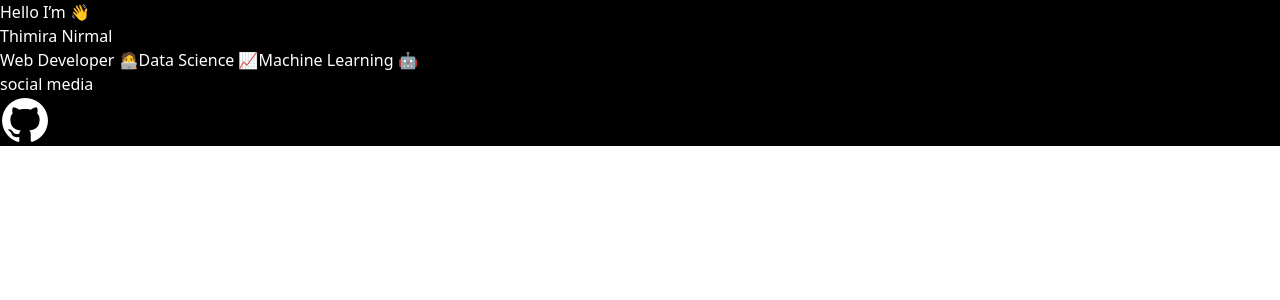
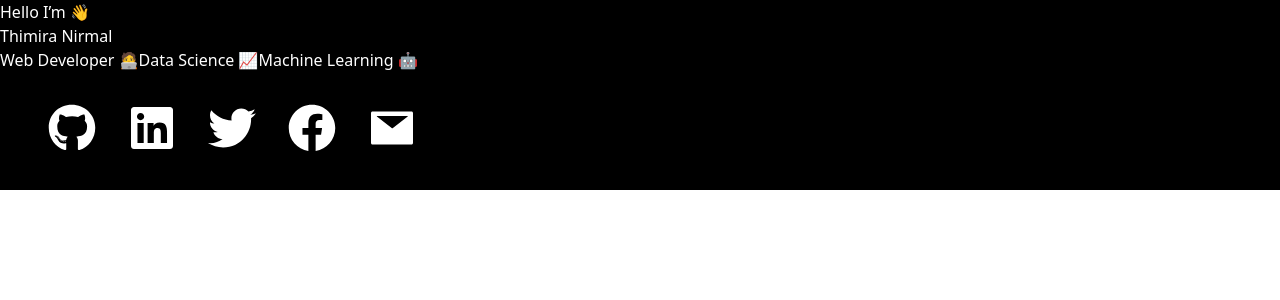
Before and after one commit to timnirmal/Portfolio-Vite, a React app: page / in a window 1280 px wide. Shown: the top 300 px of the page. Built offline with nearby package versions, Linux system fonts and the light colour scheme; the HTML template or start-up script is replaced by a standard one.

Commit message:
Feature/Social Media Icons (#1)
* SM Added

* SM Refactored

```diff
--- a/package.json
+++ b/package.json
@@ -11,6 +11,7 @@
   "dependencies": {
     "react": "^18.2.0",
     "react-dom": "^18.2.0",
+    "react-icons": "^4.6.0",
     "react-router-dom": "^6.4.3"
   },
   "devDependencies": {
--- /dev/null
+++ b/src/component/SocialMedia/SMIcon.jsx
@@ -0,0 +1,12 @@
+import {me} from "../../data/index.jsx";
+
+export default function SMIcon({url, children}) {
+    return <>
+        <a href={url}
+           target="_blank" rel="noreferrer"
+           className="inline-block text-5xl px-4"
+        >
+            {children}
+        </a>
+    </>;
+}
--- a/src/component/SocialMedia/index.jsx
+++ b/src/component/SocialMedia/index.jsx
@@ -7,26 +7,43 @@ import iconTwitter from "/images/icon _twitter.png";
 import iconFacebook from "/images/icon _facebook.png";
 import iconEmail from "/images/icon _email.png";
 
+import {FaGithub} from "react-icons/fa";
+import {FaLinkedin} from "react-icons/fa";
+import {FaTwitter} from "react-icons/fa";
+import {FaFacebook} from "react-icons/fa";
+import {AiFillMail as FaEmail} from "react-icons/ai"
+import SMIcon from "./SMIcon.jsx";
 
 function SocialMedia() {
-    console.log(me.social.github.url)
 
     return (
-        <div className="social-media">
-            <h1>social media</h1>
-            <ul>
-                {me.social.github && (
-                    <li>
-                        <Link to={me.social.github}>
-                            <img
-                                src={iconGitHub}
-                                alt="Image Link"
-                                width="50px"
-                            />
-                        </Link>
-                    </li>
-                )}
-            </ul>
+        <div className="social-media p-8">
+            {me.social.github && (
+                <SMIcon url={me.social.github.url}>
+                    <FaGithub/>
+                </SMIcon>
+            )}
+            {me.social.linkedin && (
+                <SMIcon url={me.social.linkedin.url}>
+                    <FaLinkedin/>
+                </SMIcon>
+            )}
+            {me.social.twitter && (
+                <SMIcon url={me.social.twitter.url}>
+                    <FaTwitter/>
+                </SMIcon>
+            )}
+            {me.social.facebook && (
+                <SMIcon url={me.social.facebook.url}>
+                    <FaFacebook/>
+                </SMIcon>
+            )}
+            {me.email && (
+                <SMIcon url={`mailto:${me.email}`}>
+                    <FaEmail/>
+                </SMIcon>
+            )}
+
         </div>
     )
 }
--- a/src/data/me.json
+++ b/src/data/me.json
@@ -19,6 +19,10 @@
     "linkedin": {
       "url": "https://www.linkedin.com/in/thimiranirmal/",
       "title": "linkedin.com/in/thimiranirmal/"
+    },
+    "facebook": {
+      "url": "https://www.facebook.com/timnirmal",
+      "title": "facebook.com/timnirmal"
     }
   },
   "photo": "https://timnirmal.me/images/profile.jpg",
```
Also changed, not shown: 1 other file (tests, documents, lock files or other folders).
